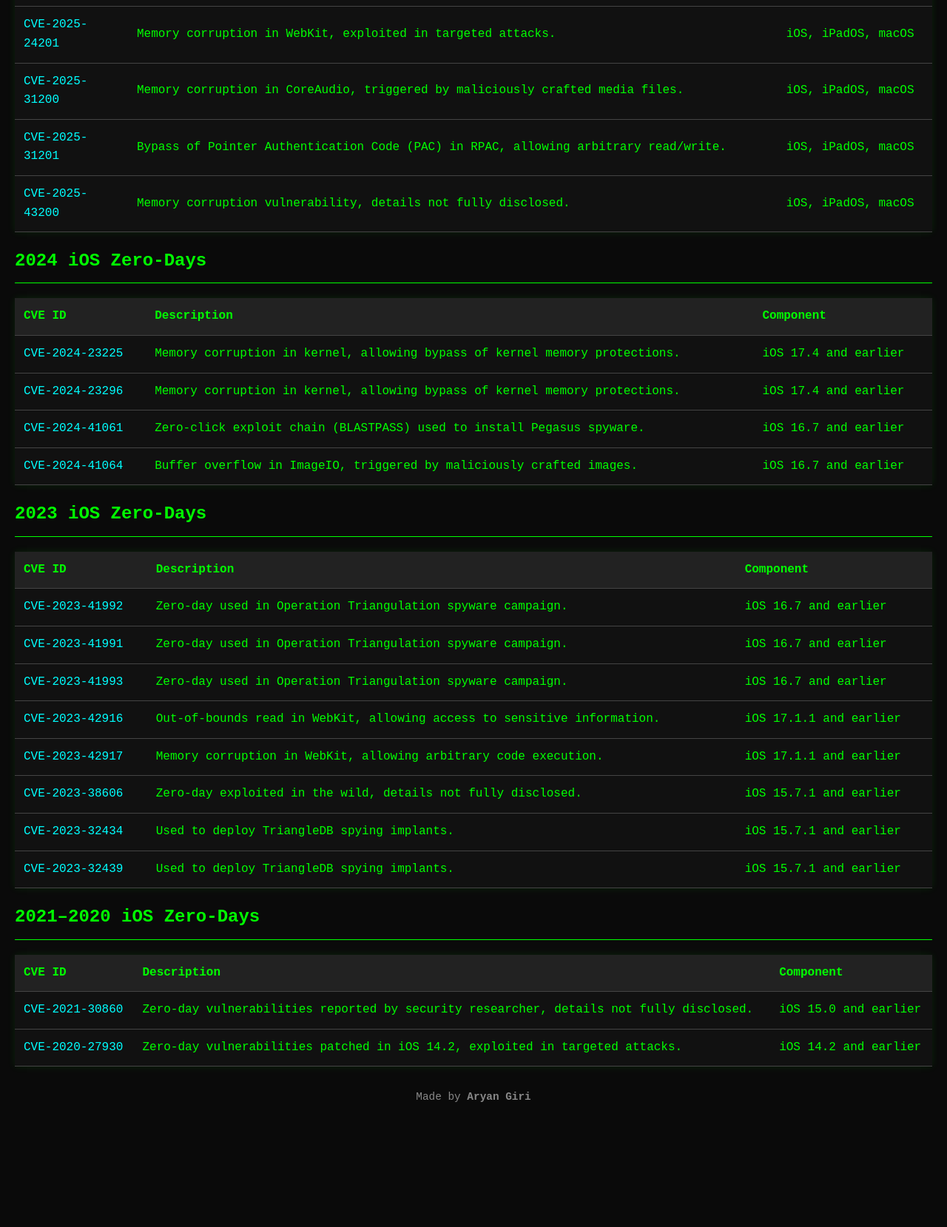
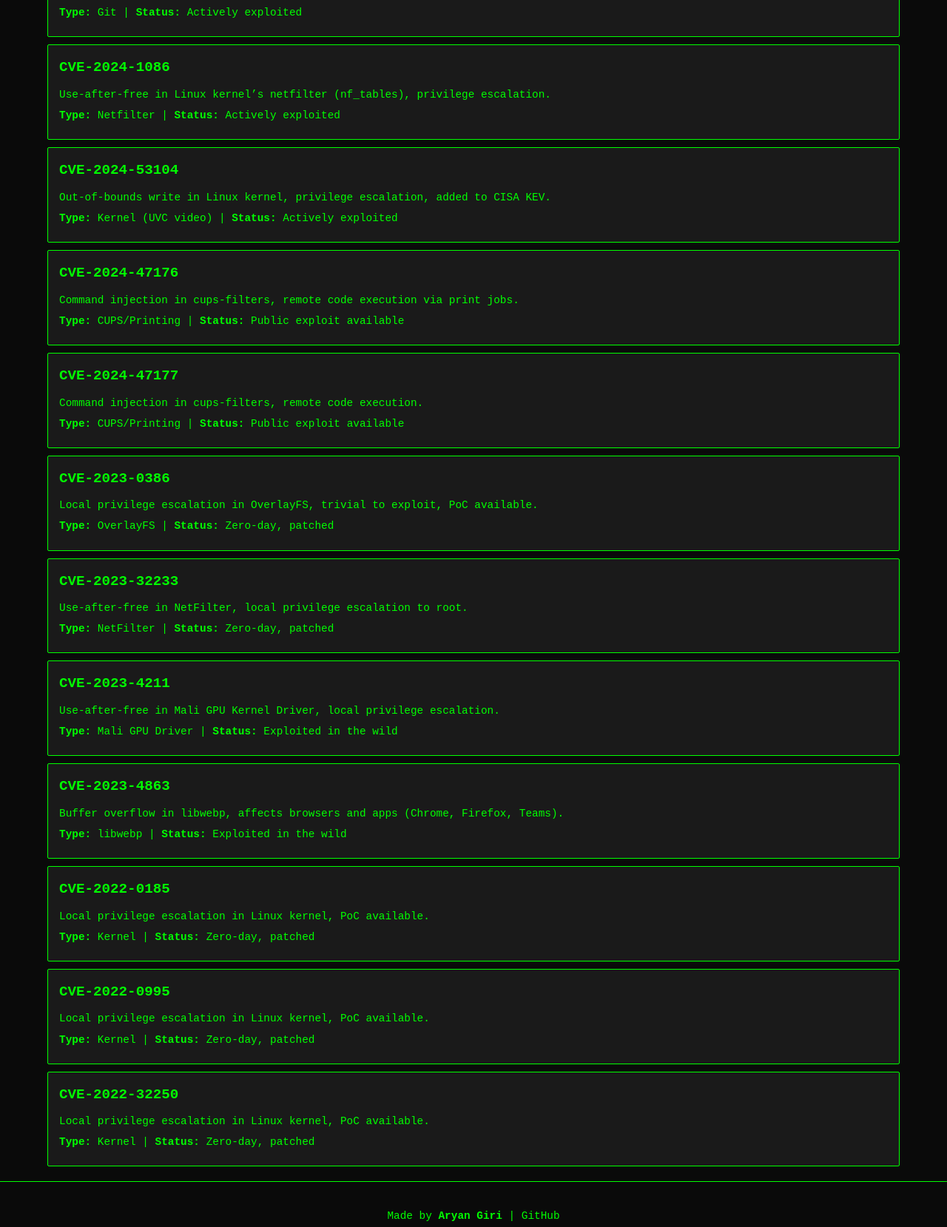
Before and after one commit to giriaryan694-a11y/exposed-linux-zero-days, a plain HTML site: page index.html in a window 1280 px wide. Shown: the part 548-2207 px from the top of the page at 74% size. Before the commit the page ends 2078 px from the top, so only its background shows below. Drawn offline with Linux system fonts and the light colour scheme.

Commit message:
Update index.html

```diff
--- a/index.html
+++ b/index.html
@@ -3,274 +3,189 @@
 <head>
     <meta charset="UTF-8">
     <meta name="viewport" content="width=device-width, initial-scale=1.0">
-    <title>Exposed APPLE PRODUCTS Zero-Days</title>
+    <title>Exposed Linux Zero-Days</title>
     <style>
-        :root {
-            --bg-color: #0a0a0a;
-            --text-color: #00ff00;
-            --table-bg: #111;
-            --table-border: #444;
-            --link-color: #00ffff;
-            --header-bg: #222;
-        }
         body {
             font-family: 'Courier New', monospace;
+            background-color: #0a0a0a;
+            color: #00ff00;
+            margin: 0;
+            padding: 0;
             line-height: 1.6;
-            margin: 0;
+        }
+        header {
+            text-align: center;
             padding: 20px;
-            background-color: var(--bg-color);
-            color: var(--text-color);
-        }
-        h1, h2 {
-            color: var(--text-color);
-            border-bottom: 1px solid var(--text-color);
-            padding-bottom: 10px;
+            border-bottom: 1px solid #00ff00;
         }
         h1 {
-            text-align: center;
             font-size: 2.5em;
-            margin-bottom: 30px;
+            margin: 0;
+            text-shadow: 0 0 5px #00ff00;
         }
-        .search-container {
-            text-align: center;
-            margin: 20px 0;
-        }
-        #search {
-            background-color: var(--header-bg);
-            color: var(--text-color);
-            border: 1px solid var(--text-color);
+        .search-box {
+            width: 80%;
+            max-width: 500px;
+            margin: 20px auto;
             padding: 10px;
-            width: 50%;
+            background-color: #111;
+            border: 1px solid #00ff00;
+            color: #00ff00;
             font-family: 'Courier New', monospace;
         }
-        table {
-            width: 100%;
-            border-collapse: collapse;
-            margin: 20px 0;
-            background: var(--table-bg);
-            box-shadow: 0 0 10px rgba(0, 255, 0, 0.1);
+        .search-box:focus {
+            outline: none;
+            border-color: #00aa00;
         }
-        th, td {
-            padding: 12px;
-            text-align: left;
-            border-bottom: 1px solid var(--table-border);
+        .vuln-list {
+            width: 90%;
+            margin: 0 auto;
+            list-style: none;
+            padding: 0;
         }
-        th {
-            background-color: var(--header-bg);
+        .vuln-item {
+            padding: 15px;
+            margin: 10px 0;
+            background-color: #1a1a1a;
+            border: 1px solid #00ff00;
+            border-radius: 2px;
+            cursor: pointer;
+            transition: background-color 0.3s;
         }
-        tr:hover {
-            background-color: #2a2a2a;
+        .vuln-item:hover {
+            background-color: #00ff00;
+            color: #000;
+        }
+        .vuln-item h3 {
+            margin: 0 0 10px 0;
+            font-size: 1.2em;
+        }
+        .vuln-item p {
+            margin: 5px 0;
+            font-size: 0.9em;
+        }
+        footer {
+            text-align: center;
+            padding: 20px;
+            border-top: 1px solid #00ff00;
+            margin-top: 20px;
+            font-size: 0.9em;
         }
         a {
-            color: var(--link-color);
+            color: #00ff00;
             text-decoration: none;
         }
         a:hover {
             text-decoration: underline;
         }
-        footer {
-            text-align: center;
-            margin-top: 30px;
-            color: #888;
-            font-size: 0.9em;
-        }
     </style>
 </head>
 <body>
-    <h1>EXPOSED APPLE PRODUCTS ZERO-DAYS</h1>
+    <header>
+        <h1>EXPOSED LINUX ZERO-DAYS</h1>
+        <input type="text" class="search-box" id="search" placeholder="Search for CVE (e.g., CVE-2025-37899)..." onkeyup="searchVulns()">
+    </header>
 
-    <div class="search-container">
-        <input type="text" id="search" placeholder="Search for CVE ID or description..." onkeyup="searchTable()">
-    </div>
+    <ul class="vuln-list" id="vulnList">
+        <!-- 2025 -->
+        <li class="vuln-item" onclick="window.location.href='zero/CVE-2025-37899'">
+            <h3>CVE-2025-37899</h3>
+            <p>Use-after-free in Linux kernel’s SMB (ksmbd) implementation, allowing remote code execution.</p>
+            <p><strong>Type:</strong> SMB (ksmbd) | <strong>Status:</strong> Zero-day, patched</p>
+        </li>
+        <li class="vuln-item" onclick="window.location.href='zero/CVE-2025-37778'">
+            <h3>CVE-2025-37778</h3>
+            <p>Use-after-free in Kerberos authentication path during SMB session setup.</p>
+            <p><strong>Type:</strong> SMB (ksmbd) | <strong>Status:</strong> Zero-day, patched</p>
+        </li>
+        <li class="vuln-item" onclick="window.location.href='zero/CVE-2025-48384'">
+            <h3>CVE-2025-48384</h3>
+            <p>Arbitrary file write in Git during repository cloning with submodules, remote code execution.</p>
+            <p><strong>Type:</strong> Git | <strong>Status:</strong> Actively exploited</p>
+        </li>
 
-    <h2>2025 iOS Zero-Days</h2>
-    <table id="table2025">
-        <thead>
-            <tr>
-                <th>CVE ID</th>
-                <th>Description</th>
-                <th>Component</th>
-            </tr>
-        </thead>
-        <tbody>
-            <tr>
-                <td><a href="zero/CVE-2025-43300.html">CVE-2025-43300</a></td>
-                <td>Out-of-bounds write in ImageIO, leading to memory corruption when processing malicious images.</td>
-                <td>iOS, iPadOS, macOS</td>
-            </tr>
-            <tr>
-                <td><a href="zero/CVE-2025-24085.html">CVE-2025-24085</a></td>
-                <td>Use-after-free in CoreMedia, allowing code execution via malicious media files.</td>
-                <td>iOS 17.2 and earlier</td>
-            </tr>
-            <tr>
-                <td><a href="zero/CVE-2025-24200.html">CVE-2025-24200</a></td>
-                <td>Authorization issue, allowing USB Restricted Mode bypass on locked devices.</td>
-                <td>iOS 17.2 and earlier</td>
-            </tr>
-            <tr>
-                <td><a href="zero/CVE-2025-24201.html">CVE-2025-24201</a></td>
-                <td>Memory corruption in WebKit, exploited in targeted attacks.</td>
-                <td>iOS, iPadOS, macOS</td>
-            </tr>
-            <tr>
-                <td><a href="zero/CVE-2025-31200.html">CVE-2025-31200</a></td>
-                <td>Memory corruption in CoreAudio, triggered by maliciously crafted media files.</td>
-                <td>iOS, iPadOS, macOS</td>
-            </tr>
-            <tr>
-                <td><a href="zero/CVE-2025-31201.html">CVE-2025-31201</a></td>
-                <td>Bypass of Pointer Authentication Code (PAC) in RPAC, allowing arbitrary read/write.</td>
-                <td>iOS, iPadOS, macOS</td>
-            </tr>
-            <tr>
-                <td><a href="zero/CVE-2025-43200.html">CVE-2025-43200</a></td>
-                <td>Memory corruption vulnerability, details not fully disclosed.</td>
-                <td>iOS, iPadOS, macOS</td>
-            </tr>
-        </tbody>
-    </table>
+        <!-- 2024 -->
+        <li class="vuln-item" onclick="window.location.href='zero/CVE-2024-1086'">
+            <h3>CVE-2024-1086</h3>
+            <p>Use-after-free in Linux kernel’s netfilter (nf_tables), privilege escalation.</p>
+            <p><strong>Type:</strong> Netfilter | <strong>Status:</strong> Actively exploited</p>
+        </li>
+        <li class="vuln-item" onclick="window.location.href='zero/CVE-2024-53104'">
+            <h3>CVE-2024-53104</h3>
+            <p>Out-of-bounds write in Linux kernel, privilege escalation, added to CISA KEV.</p>
+            <p><strong>Type:</strong> Kernel (UVC video) | <strong>Status:</strong> Actively exploited</p>
+        </li>
+        <li class="vuln-item" onclick="window.location.href='zero/CVE-2024-47176'">
+            <h3>CVE-2024-47176</h3>
+            <p>Command injection in cups-filters, remote code execution via print jobs.</p>
+            <p><strong>Type:</strong> CUPS/Printing | <strong>Status:</strong> Public exploit available</p>
+        </li>
+        <li class="vuln-item" onclick="window.location.href='zero/CVE-2024-47177'">
+            <h3>CVE-2024-47177</h3>
+            <p>Command injection in cups-filters, remote code execution.</p>
+            <p><strong>Type:</strong> CUPS/Printing | <strong>Status:</strong> Public exploit available</p>
+        </li>
 
-    <h2>2024 iOS Zero-Days</h2>
-    <table id="table2024">
-        <thead>
-            <tr>
-                <th>CVE ID</th>
-                <th>Description</th>
-                <th>Component</th>
-            </tr>
-        </thead>
-        <tbody>
-            <tr>
-                <td><a href="zero/CVE-2024-23225.html">CVE-2024-23225</a></td>
-                <td>Memory corruption in kernel, allowing bypass of kernel memory protections.</td>
-                <td>iOS 17.4 and earlier</td>
-            </tr>
-            <tr>
-                <td><a href="zero/CVE-2024-23296.html">CVE-2024-23296</a></td>
-                <td>Memory corruption in kernel, allowing bypass of kernel memory protections.</td>
-                <td>iOS 17.4 and earlier</td>
-            </tr>
-            <tr>
-                <td><a href="zero/CVE-2024-41061.html">CVE-2024-41061</a></td>
-                <td>Zero-click exploit chain (BLASTPASS) used to install Pegasus spyware.</td>
-                <td>iOS 16.7 and earlier</td>
-            </tr>
-            <tr>
-                <td><a href="zero/CVE-2024-41064.html">CVE-2024-41064</a></td>
-                <td>Buffer overflow in ImageIO, triggered by maliciously crafted images.</td>
-                <td>iOS 16.7 and earlier</td>
-            </tr>
-        </tbody>
-    </table>
-
-    <h2>2023 iOS Zero-Days</h2>
-    <table id="table2023">
-        <thead>
-            <tr>
-                <th>CVE ID</th>
-                <th>Description</th>
-                <th>Component</th>
-            </tr>
-        </thead>
-        <tbody>
-            <tr>
-                <td><a href="zero/CVE-2023-41992.html">CVE-2023-41992</a></td>
-                <td>Zero-day used in Operation Triangulation spyware campaign.</td>
-                <td>iOS 16.7 and earlier</td>
-            </tr>
-            <tr>
-                <td><a href="zero/CVE-2023-41991.html">CVE-2023-41991</a></td>
-                <td>Zero-day used in Operation Triangulation spyware campaign.</td>
-                <td>iOS 16.7 and earlier</td>
-            </tr>
-            <tr>
-                <td><a href="zero/CVE-2023-41993.html">CVE-2023-41993</a></td>
-                <td>Zero-day used in Operation Triangulation spyware campaign.</td>
-                <td>iOS 16.7 and earlier</td>
-            </tr>
-            <tr>
-                <td><a href="zero/CVE-2023-42916.html">CVE-2023-42916</a></td>
-                <td>Out-of-bounds read in WebKit, allowing access to sensitive information.</td>
-                <td>iOS 17.1.1 and earlier</td>
-            </tr>
-            <tr>
-                <td><a href="zero/CVE-2023-42917.html">CVE-2023-42917</a></td>
-                <td>Memory corruption in WebKit, allowing arbitrary code execution.</td>
-                <td>iOS 17.1.1 and earlier</td>
-            </tr>
-            <tr>
-                <td><a href="zero/CVE-2023-38606.html">CVE-2023-38606</a></td>
-                <td>Zero-day exploited in the wild, details not fully disclosed.</td>
-                <td>iOS 15.7.1 and earlier</td>
-            </tr>
-            <tr>
-                <td><a href="zero/CVE-2023-32434.html">CVE-2023-32434</a></td>
-                <td>Used to deploy TriangleDB spying implants.</td>
-                <td>iOS 15.7.1 and earlier</td>
-            </tr>
-            <tr>
-                <td><a href="zero/CVE-2023-32439.html">CVE-2023-32439</a></td>
-                <td>Used to deploy TriangleDB spying implants.</td>
-                <td>iOS 15.7.1 and earlier</td>
-            </tr>
-        </tbody>
-    </table>
-
-    <h2>2021–2020 iOS Zero-Days</h2>
-    <table id="table2020">
-        <thead>
-            <tr>
-                <th>CVE ID</th>
-                <th>Description</th>
-                <th>Component</th>
-            </tr>
-        </thead>
-        <tbody>
-            <tr>
-                <td><a href="zero/CVE-2021-30860.html">CVE-2021-30860</a></td>
-                <td>Zero-day vulnerabilities reported by security researcher, details not fully disclosed.</td>
-                <td>iOS 15.0 and earlier</td>
-            </tr>
-            <tr>
-                <td><a href="zero/CVE-2020-27930.html">CVE-2020-27930</a></td>
-                <td>Zero-day vulnerabilities patched in iOS 14.2, exploited in targeted attacks.</td>
-                <td>iOS 14.2 and earlier</td>
-            </tr>
-        </tbody>
-    </table>
+        <!-- 2023 -->
+        <li class="vuln-item" onclick="window.location.href='zero/CVE-2023-0386'">
+            <h3>CVE-2023-0386</h3>
+            <p>Local privilege escalation in OverlayFS, trivial to exploit, PoC available.</p>
+            <p><strong>Type:</strong> OverlayFS | <strong>Status:</strong> Zero-day, patched</p>
+        </li>
+        <li class="vuln-item" onclick="window.location.href='zero/CVE-2023-32233'">
+            <h3>CVE-2023-32233</h3>
+            <p>Use-after-free in NetFilter, local privilege escalation to root.</p>
+            <p><strong>Type:</strong> NetFilter | <strong>Status:</strong> Zero-day, patched</p>
+        </li>
+        <li class="vuln-item" onclick="window.location.href='zero/CVE-2023-4211'">
+            <h3>CVE-2023-4211</h3>
+            <p>Use-after-free in Mali GPU Kernel Driver, local privilege escalation.</p>
+            <p><strong>Type:</strong> Mali GPU Driver | <strong>Status:</strong> Exploited in the wild</p>
+        </li>
+        <li class="vuln-item" onclick="window.location.href='zero/CVE-2023-4863'">
+            <h3>CVE-2023-4863</h3>
+            <p>Buffer overflow in libwebp, affects browsers and apps (Chrome, Firefox, Teams).</p>
+            <p><strong>Type:</strong> libwebp | <strong>Status:</strong> Exploited in the wild</p>
+        </li>
+        <li class="vuln-item" onclick="window.location.href='zero/CVE-2022-0185'">
+            <h3>CVE-2022-0185</h3>
+            <p>Local privilege escalation in Linux kernel, PoC available.</p>
+            <p><strong>Type:</strong> Kernel | <strong>Status:</strong> Zero-day, patched</p>
+        </li>
+        <li class="vuln-item" onclick="window.location.href='zero/CVE-2022-0995'">
+            <h3>CVE-2022-0995</h3>
+            <p>Local privilege escalation in Linux kernel, PoC available.</p>
+            <p><strong>Type:</strong> Kernel | <strong>Status:</strong> Zero-day, patched</p>
+        </li>
+        <li class="vuln-item" onclick="window.location.href='zero/CVE-2022-32250'">
+            <h3>CVE-2022-32250</h3>
+            <p>Local privilege escalation in Linux kernel, PoC available.</p>
+            <p><strong>Type:</strong> Kernel | <strong>Status:</strong> Zero-day, patched</p>
+        </li>
+    </ul>
 
     <footer>
-        <p>Made by <strong>Aryan Giri</strong></p>
+        <p>Made by <strong>Aryan Giri</strong> | <a href="https://github.com/giriaryan694-a11y">GitHub</a></p>
     </footer>
 
     <script>
-        function searchTable() {
-            const input = document.getElementById("search");
+        function searchVulns() {
+            const input = document.getElementById('search');
             const filter = input.value.toUpperCase();
-            const tables = ["table2025", "table2024", "table2023", "table2020"];
+            const vulnList = document.getElementById('vulnList');
+            const items = vulnList.getElementsByClassName('vuln-item');
 
-            tables.forEach(tableId => {
-                const table = document.getElementById(tableId);
-                const tr = table.getElementsByTagName("tr");
-
-                for (let i = 1; i < tr.length; i++) {
-                    let found = false;
-                    const td = tr[i].getElementsByTagName("td");
-
-                    for (let j = 0; j < td.length; j++) {
-                        if (td[j]) {
-                            const txtValue = td[j].textContent || td[j].innerText;
-                            if (txtValue.toUpperCase().indexOf(filter) > -1) {
-                                found = true;
-                                break;
-                            }
-                        }
+            for (let i = 0; i < items.length; i++) {
+                const h3 = items[i].getElementsByTagName('h3')[0];
+                if (h3) {
+                    const txtValue = h3.textContent || h3.innerText;
+                    if (txtValue.toUpperCase().indexOf(filter) > -1) {
+                        items[i].style.display = '';
+                    } else {
+                        items[i].style.display = 'none';
                     }
-
-                    tr[i].style.display = found ? "" : "none";
                 }
-            });
+            }
         }
     </script>
 </body>
```
